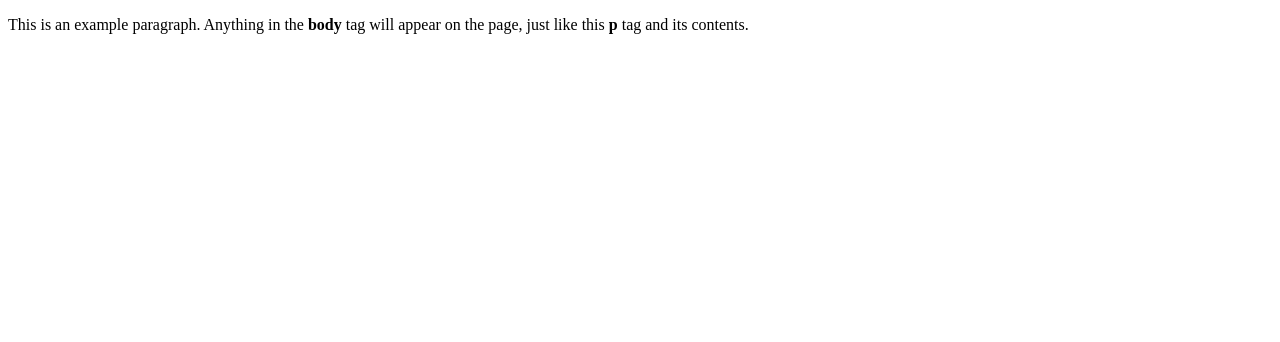
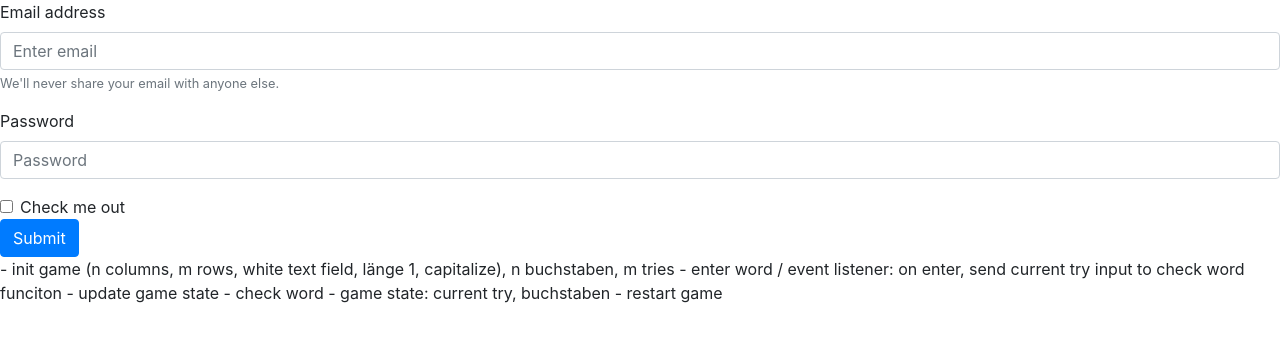
Before and after one commit to eferededey/wordle, a plain HTML site: page index.html in a window 1280 px wide. Drawn offline with nearby package versions, Linux system fonts and the light colour scheme.

Commit message:
first changes

```diff
--- a/index.html
+++ b/index.html
@@ -1,9 +1,36 @@
 <!doctype html>
 <html>
   <head>
+    <link rel="stylesheet" href="https://cdn.jsdelivr.net/npm/bootstrap@4.3.1/dist/css/bootstrap.min.css" integrity="sha384-ggOyR0iXCbMQv3Xipma34MD+dH/1fQ784/j6cY/iJTQUOhcWr7x9JvoRxT2MZw1T" crossorigin="anonymous">
     <title>This is the title of the webpage!</title>
   </head>
   <body>
-    <p>This is an example paragraph. Anything in the <strong>body</strong> tag will appear on the page, just like this <strong>p</strong> tag and its contents.</p>
-  </body>
+    <div id="worlde">
+      <form>
+        <div class="form-group">
+          <label for="exampleInputEmail1">Email address</label>
+          <input type="email" class="form-control" id="exampleInputEmail1" aria-describedby="emailHelp" placeholder="Enter email">
+          <small id="emailHelp" class="form-text text-muted">We'll never share your email with anyone else.</small>
+        </div>
+        <div class="form-group">
+          <label for="exampleInputPassword1">Password</label>
+          <input type="password" class="form-control" id="exampleInputPassword1" placeholder="Password">
+        </div>
+        <div class="form-check">
+          <input type="checkbox" class="form-check-input" id="exampleCheck1">
+          <label class="form-check-label" for="exampleCheck1">Check me out</label>
+        </div>
+        <button type="submit" class="btn btn-primary">Submit</button>
+      </form>
+    </div>
+    - init game (n columns, m rows, white text field, länge 1, capitalize), n buchstaben, m tries
+- enter word / event listener: on enter, send current try input to check word funciton
+- update game state
+    - check word
+    - game state: current try, buchstaben
+- restart game
+    <script src="https://code.jquery.com/jquery-3.3.1.slim.min.js" integrity="sha384-q8i/X+965DzO0rT7abK41JStQIAqVgRVzpbzo5smXKp4YfRvH+8abtTE1Pi6jizo" crossorigin="anonymous"></script>
+    <script src="https://cdn.jsdelivr.net/npm/popper.js@1.14.7/dist/umd/popper.min.js" integrity="sha384-UO2eT0CpHqdSJQ6hJty5KVphtPhzWj9WO1clHTMGa3JDZwrnQq4sF86dIHNDz0W1" crossorigin="anonymous"></script>
+    <script src="https://cdn.jsdelivr.net/npm/bootstrap@4.3.1/dist/js/bootstrap.min.js" integrity="sha384-JjSmVgyd0p3pXB1rRibZUAYoIIy6OrQ6VrjIEaFf/nJGzIxFDsf4x0xIM+B07jRM" crossorigin="anonymous"></script>
+    </body>
 </html>
```
